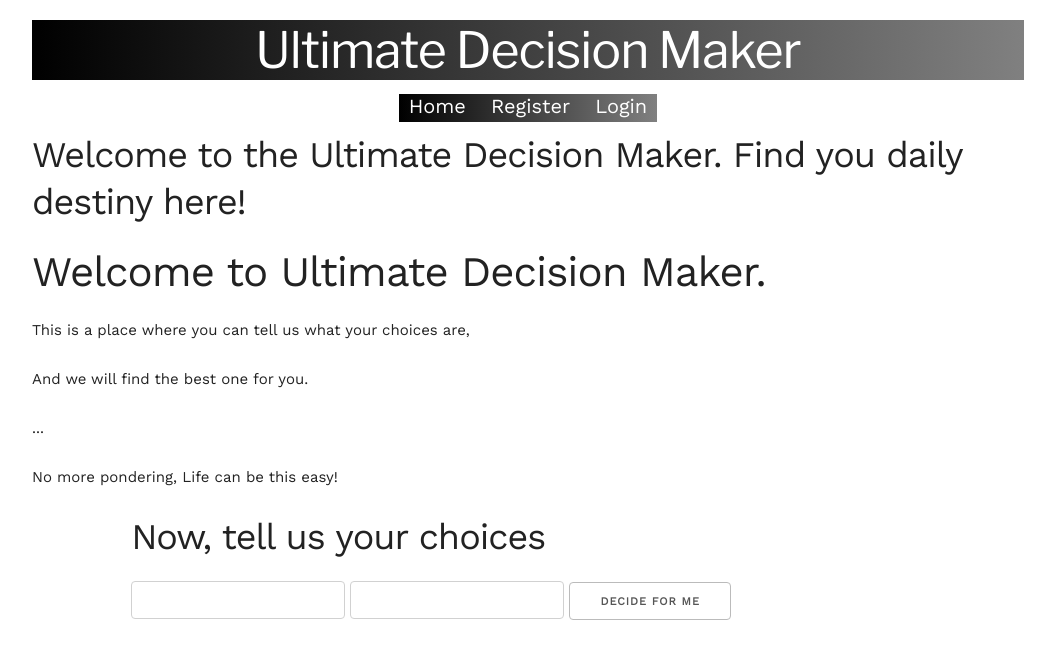
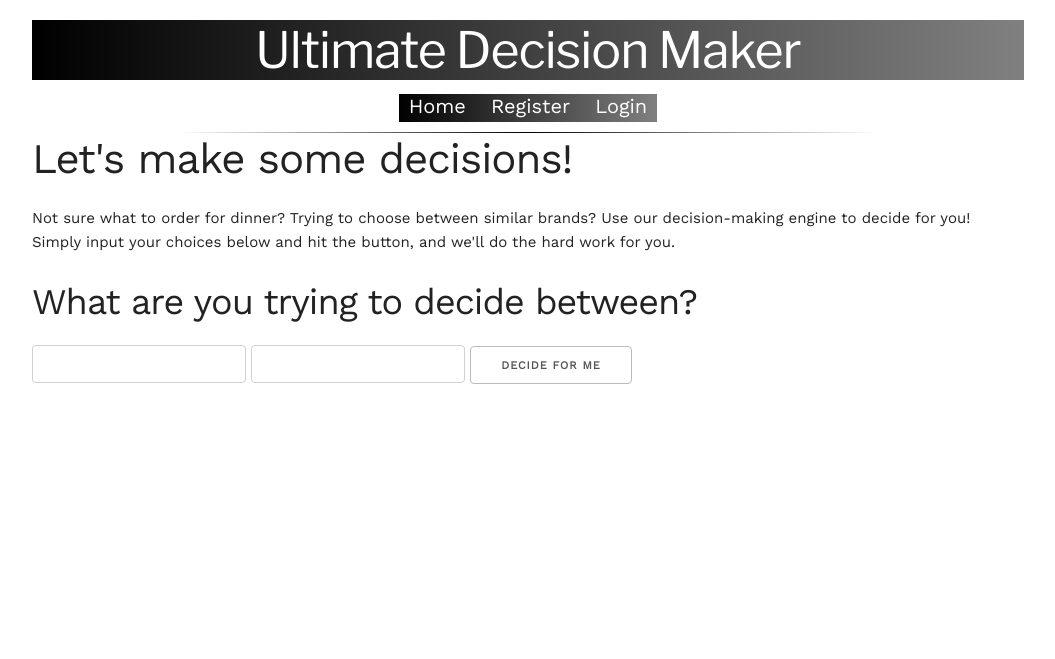
Before and after one commit to UltimateDecisionMaker/UltimateDecisionMaker, a Flask app: page / in a window 1280 px wide. Shown: the top 659 px of the page, without its empty margins (112-1167 px from the left). Run offline with Flask 2, Linux system fonts and the light colour scheme.

Commit message:
done CSSing for now

```diff
--- a/src/static/css/style.css
+++ b/src/static/css/style.css
@@ -3,15 +3,6 @@
 body {
     padding: 20px;
     font-family: "Work Sans"
-}
-
-/* header {
-  border-bottom: 0.05vh solid slategray;
-  box-shadow: 0 4px 2px -2px slategray;
-} */
-
-select {
-  display: block;
 }
 
 .main_nav {
@@ -36,14 +27,6 @@ select {
     cursor: pointer;
 }
 
-/* .main_nav li:after {
-    content: ' |';
-} */
-
-.company_labels {
-  font-weight: bold;
-}
-
 .title {
     font-family: "Libre Franklin";
     background-image: linear-gradient(to right, black , gray);
@@ -62,6 +45,7 @@ ul {
 }
 
 .sexy_line{
+    /* Borrowed from CSS Tricks forums. Name left alone for posterity.*/
     display:block;
     border:none;
     color:white;
--- a/src/templates/auth/login.html
+++ b/src/templates/auth/login.html
@@ -2,7 +2,7 @@
 
 {% block content %}
   <div class='login'>
-    <h3>Login to view your history choices, see activities from friends, and more crazy features!</h3>
+    <h3>Login here:</h3>
     <form action="/login" method="POST">
       {{ form.csrf_token }}
       {{ form.email.label }} {{form.email }}
--- a/src/templates/auth/register.html
+++ b/src/templates/auth/register.html
@@ -2,7 +2,7 @@
 
 {% block content %}
   <div class='register'>
-    <h3>Register to view your history choices, see activities from friends, and more crazy features!</h3>
+    <h3>Register to keep track of and view your choices historically.</h3>
     <form action="/register" method="POST">
       {{ form.csrf_token }}
       {{ form.email.label }} {{form.email }}
--- a/src/templates/base.html
+++ b/src/templates/base.html
@@ -10,7 +10,6 @@
     <div class="container">
       <h1 class="title">Ultimate Decision Maker{% block h1 %} {% endblock h1 %}</h1>
       {% include "nav.html" %}
-    <h3>Welcome to the Ultimate Decision Maker. Find you daily destiny here! </h3>
   </header>
   <main class="container">
     {% block content %}
--- a/src/templates/home.html
+++ b/src/templates/home.html
@@ -2,15 +2,14 @@
 
 {% block content %}
 <div>
-  <h2>Welcome to Ultimate Decision Maker.</h2>
-  <p>This is a place where you can tell us what your choices are,</p>
-  <p>And we will find the best one for you.</p>
-  <p>...</p>
-  <p>No more pondering, Life can be this easy!</p>
+  <h2>Let's make some decisions!</h2>
+  <p>Not sure what to order for dinner? Trying to choose between similar brands?
+  Use our decision-making engine to decide for you! Simply input your choices below
+  and hit the button, and we'll do the hard work for you.</p>
 </div>
 
-<div class="container input">
-  <h3>Now, tell us your choices</h3>
+<div class="input">
+  <h3>What are you trying to decide between?</h3>
   <form action="{{url_for('home')}}" method="POST">
     <input type="text" name="choice1" />
     <input type="text" name="choice2" />
@@ -21,8 +20,8 @@
 
 {% if decision %}
 <div class="decision">
-  <h3> Here's what you shall go along with! </h3>
-  <p> {{ decision }} </p>
+  <h3>DECISION MADE:</h3>
+  <p> {{ decision }} it is! </p>
 </div>
 {% endif %}
 
--- a/src/templates/nav.html
+++ b/src/templates/nav.html
@@ -6,4 +6,5 @@
     <li><a href="{{ url_for('.login') }}">Login</a></li>
   {% endblock nav_bar %}
   </ul>
+  <div><span class="sexy_line"></span></div>
 </nav>
```
